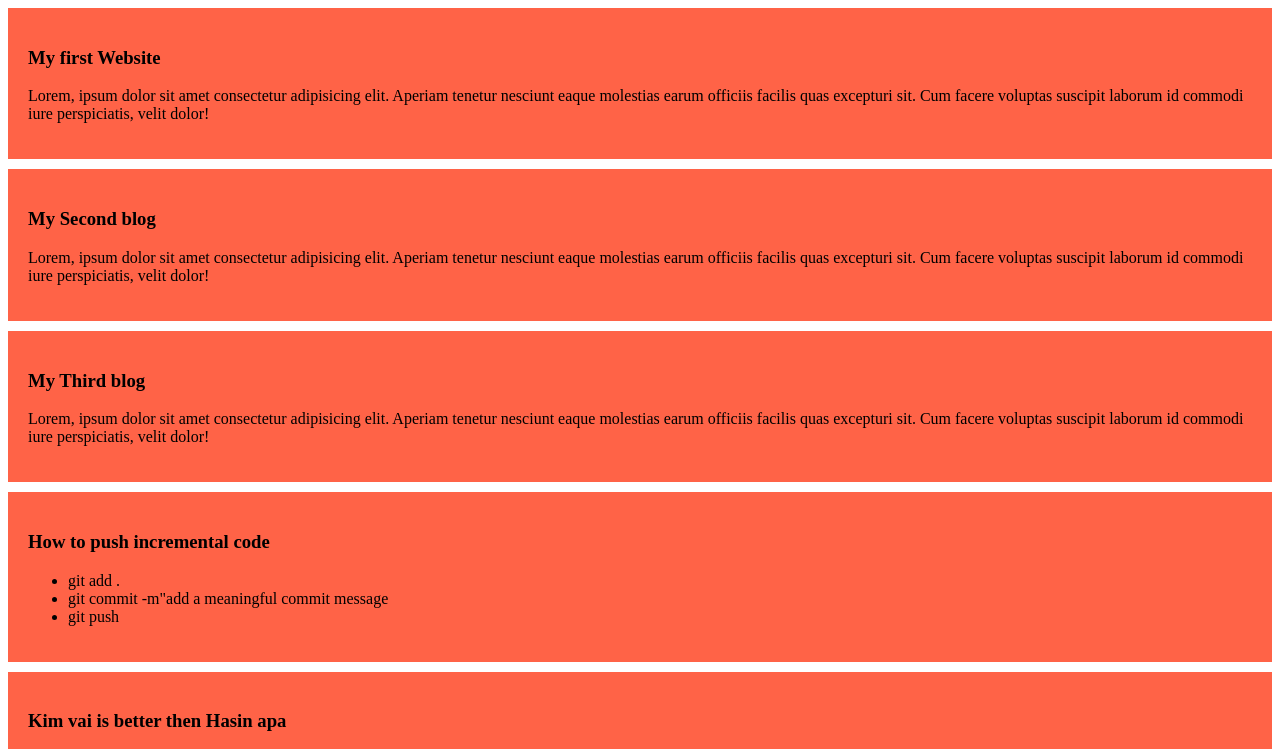
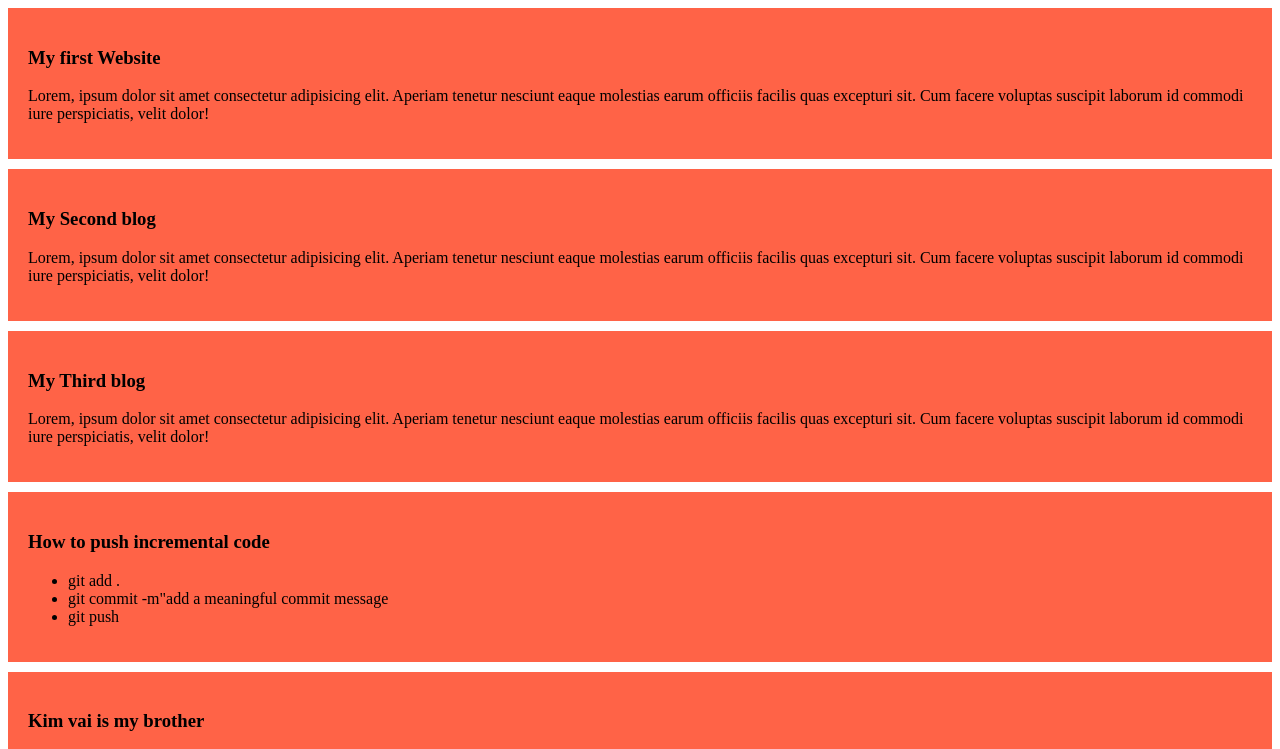
Before and after one commit to Mohammedefti/my-simple-website, a plain HTML site: page index.html in a window 1280 px wide. Shown: the top 749 px of the page. Drawn offline with Linux system fonts and the light colour scheme.

Commit message:
Sorry vul hoi gese

```diff
--- a/index.html
+++ b/index.html
@@ -34,7 +34,7 @@
         </ul>
     </div>
     <div>
-        <h3>Kim vai is better then Hasin apa</h3>
+        <h3>Kim vai is my brother</h3>
         <img src="Images/Kim.jpg" alt="">
     </div>
 </body>
```
